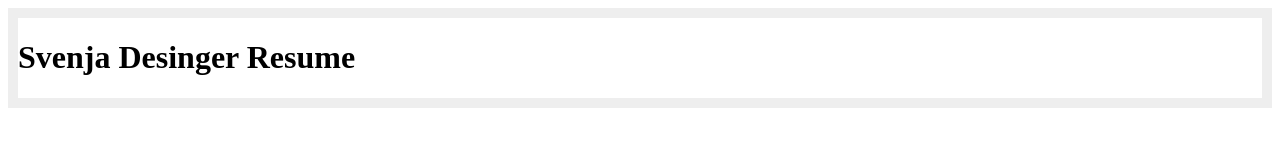
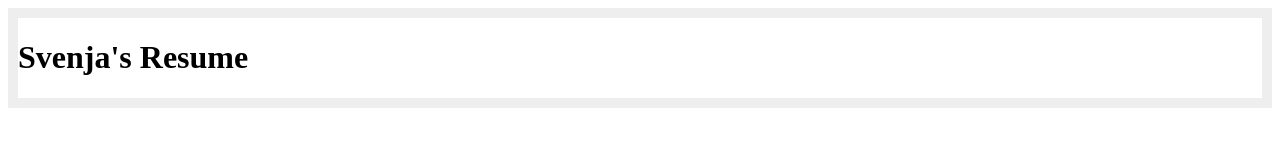
Before and after one commit to svenjawhateverr/resume, a plain HTML site: page index.html in a window 1280 px wide. Drawn offline with Linux system fonts and the light colour scheme.

Commit message:
New Name

```diff
--- a/index.html
+++ b/index.html
@@ -8,7 +8,7 @@
 </head>
 
 <body>
-  <h1>Svenja Desinger Resume</h1>
+  <h1>Svenja's Resume</h1>
 </body>
 
 </html>
```
